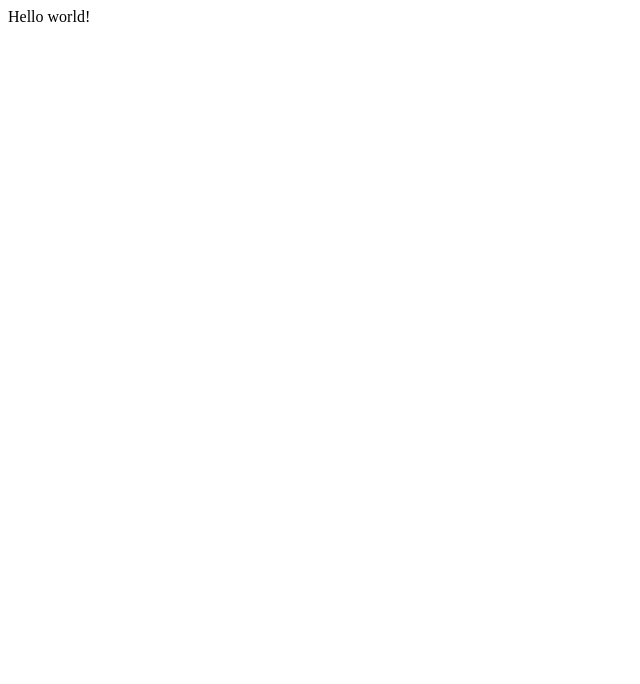
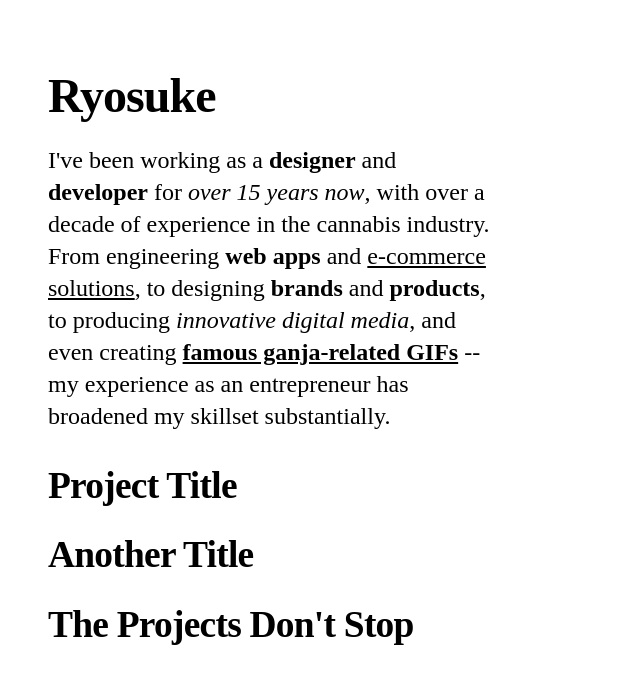
Before and after one commit to whoisryosuke/gatsby-minimal-portfolio, a Gatsby site: page / in a window 1280 px wide. Shown: the whole page, without its empty margins (0-640 px from the left). Built offline with nearby package versions, Linux system fonts and the light colour scheme; Gatsby itself is replaced by a stand-in of ours.

Commit message:
Imported theme

```diff
--- a/package.json
+++ b/package.json
@@ -16,7 +16,8 @@
   "dependencies": {
     "gatsby": "^2.24.47",
     "react": "^16.12.0",
-    "react-dom": "^16.12.0"
+    "react-dom": "^16.12.0",
+    "styled-components": "^5.1.1"
   },
   "devDependencies": {
     "prettier": "2.0.5"
--- /dev/null
+++ b/src/components/Description.jsx
@@ -0,0 +1,27 @@
+import React from "react";
+import styled from "styled-components";
+
+const DescriptionText = styled.h2`
+  max-width: 450px;
+  font-size: 1.5em;
+  font-weight: normal;
+  letter-spacing: 0;
+`;
+
+export default function Description() {
+  return (
+    <DescriptionText>
+      I've been working as a <strong>designer</strong> and{" "}
+      <strong>developer</strong> for <em>over 15 years now</em>, with over a
+      decade of experience in the cannabis industry. From engineering{" "}
+      <strong>web apps</strong> and <u>e-commerce solutions</u>, to designing{" "}
+      <strong>brands</strong> and <strong>products</strong>, to producing{" "}
+      <em>innovative digital media</em>, and even creating{" "}
+      <a href="https://gfycat.com/@weedporndaily">
+        <strong>famous ganja-related GIFs</strong>
+      </a>{" "}
+      -- my experience as an entrepreneur has broadened my skillset
+      substantially.
+    </DescriptionText>
+  );
+}
--- /dev/null
+++ b/src/components/GlobalStyles.jsx
@@ -0,0 +1,33 @@
+import { createGlobalStyle } from "styled-components";
+
+const GlobalStyles = createGlobalStyle`
+
+  :root {
+    --colors-black: #000;
+    --colors-dark-gray: #333;
+    --colors-primary: royalblue;
+  }
+  body {
+    margin: 0;
+    padding: 3em;
+    overflow-x: hidden;
+    font-family: 'Playfair Display', serif;
+    line-height:2em;
+
+    cursor: url('./assets/Cursor.svg'), auto;
+  }
+
+  a {
+    color: var(--colors-black);
+  }
+
+  a:visited {
+    color: var(--colors-dark-gray);
+  }
+
+  h1,h2,h3,h4,h5,h6 {
+    letter-spacing:-0.02em;
+  }
+`;
+
+export default GlobalStyles;
--- /dev/null
+++ b/src/components/Logo.jsx
@@ -0,0 +1,11 @@
+import React from "react";
+import styled from "styled-components";
+
+const LogoHeading = styled.h1`
+  max-width: 960px;
+  font-size: 3em;
+`;
+
+export default function Logo() {
+  return <LogoHeading>Ryosuke</LogoHeading>;
+}
--- /dev/null
+++ b/src/components/ProjectItem.jsx
@@ -0,0 +1,91 @@
+import React, { useCallback, useEffect, useState, useRef } from "react";
+import styled from "styled-components";
+
+const ProjectItemContainer = styled.div`
+  position: relative;
+
+  &:hover {
+    color: var(--colors-primary);
+  }
+
+  & img {
+    opacity: 0;
+    position: absolute;
+    height: var(--project-image-height, auto);
+    top: var(--project-image-offset, -50%);
+    left: 4em;
+    z-index: 7100;
+  }
+
+  &:hover img {
+    opacity: 1;
+    display: block;
+  }
+`;
+
+export default function ProjectItem({
+  title,
+  imageSrc,
+  imageAlt,
+  maxHeight = 500
+}) {
+  const [imageHeight, setImageHeight] = useState();
+  const [imageOffset, setImageOffset] = useState();
+  const imageRef = useRef();
+
+  // Make sure to scale image even smaller if bigger than user's window height
+  const imageHeightHandler = useCallback(() => {
+    // Reset height to max
+    let newHeight = maxHeight;
+    const clientHeight =
+      window.innerHeight ||
+      document.documentElement.clientHeight ||
+      document.body.clientHeight;
+    if (clientHeight && newHeight > clientHeight) newHeight = clientHeight;
+    console.log(clientHeight, newHeight);
+    setImageHeight(newHeight);
+
+    let newOffset = `-${Math.round(newHeight / 2)}px`;
+    // Check if image is positioned outside viewport
+    // const currentImagePosition = imageRef.current.getBoundingClientRect();
+    // console.log("position", currentImagePosition.y);
+    // if (
+    //   clientHeight &&
+    //   currentImagePosition &&
+    //   currentImagePosition.y + imageRef.current.clientHeight > clientHeight
+    // ) {
+    //   const difference =
+    //     currentImagePosition.y + imageRef.current.clientHeight - clientHeight;
+    //   newOffset = `-${Math.round(difference)}px`;
+    // }
+    setImageOffset(newOffset);
+  }, [maxHeight, imageRef]);
+
+  const handleResize = useCallback(() => {
+    imageHeightHandler();
+  }, [imageHeightHandler]);
+
+  useEffect(() => {
+    imageHeightHandler();
+  }, [imageHeightHandler]);
+
+  useEffect(() => {
+    window.addEventListener("resize", handleResize);
+
+    return () => {
+      window.removeEventListener("resize", handleResize);
+    };
+  });
+
+  return (
+    <ProjectItemContainer
+      style={{
+        "--project-image-offset": imageOffset,
+        "--project-image-height": imageHeight ? `${imageHeight}px` : "auto"
+      }}
+    >
+      <h3>{title}</h3>
+      <img ref={imageRef} src={imageSrc} alt={imageAlt} width="auto" />
+    </ProjectItemContainer>
+  );
+}
--- /dev/null
+++ b/src/components/Projects.jsx
@@ -0,0 +1,27 @@
+import React from "react";
+import styled from "styled-components";
+import ProjectItem from "./ProjectItem";
+
+const ProjectContainer = styled.nav`
+  max-width: 960px;
+  font-size: 2em;
+`;
+
+export default function Projects() {
+  return (
+    <ProjectContainer>
+      <ProjectItem
+        title="Project Title"
+        imageSrc="https://images.unsplash.com/photo-1593642532973-d31b6557fa68?ixlib=rb-1.2.1&ixid=eyJhcHBfaWQiOjEyMDd9&auto=format&fit=crop&w=800&q=60"
+      />
+      <ProjectItem
+        title="Another Title"
+        imageSrc="https://images.unsplash.com/photo-1593642532973-d31b6557fa68?ixlib=rb-1.2.1&ixid=eyJhcHBfaWQiOjEyMDd9&auto=format&fit=crop&w=800&q=60"
+      />
+      <ProjectItem
+        title="The Projects Don't Stop"
+        imageSrc="https://images.unsplash.com/photo-1593642532973-d31b6557fa68?ixlib=rb-1.2.1&ixid=eyJhcHBfaWQiOjEyMDd9&auto=format&fit=crop&w=800&q=60"
+      />
+    </ProjectContainer>
+  );
+}
--- a/src/pages/index.js
+++ b/src/pages/index.js
@@ -1,5 +1,16 @@
 import React from "react"
+import Logo from "../components/Logo"
+import Description from "../components/Description"
+import Projects from "../components/Projects"
+import GlobalStyles from "../components/GlobalStyles"
 
 export default function Home() {
-  return <div>Hello world!</div>
+  return (
+    <div className="App">
+      <GlobalStyles />
+      <Logo />
+      <Description />
+      <Projects />
+    </div>
+  )
 }
```
Also changed, not shown: static/assets/Cursor.svg (added), 1 other file.
